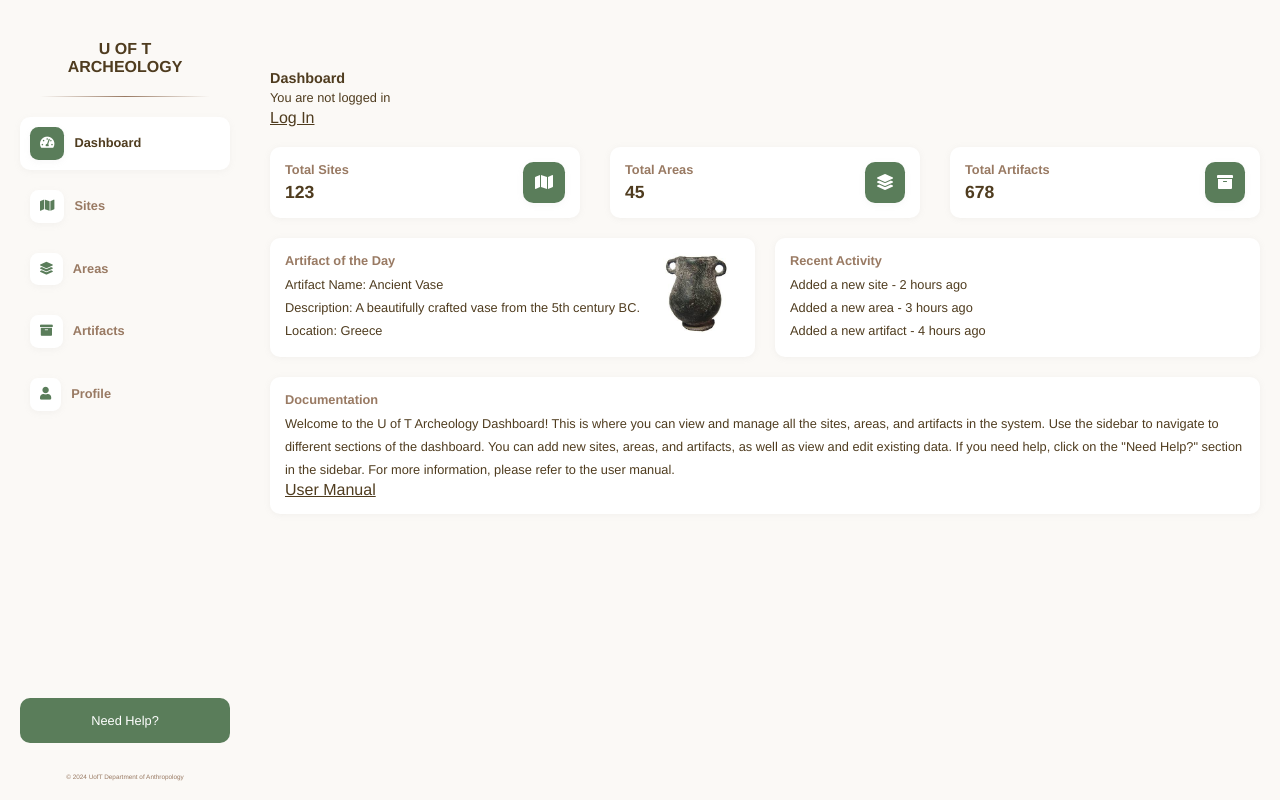
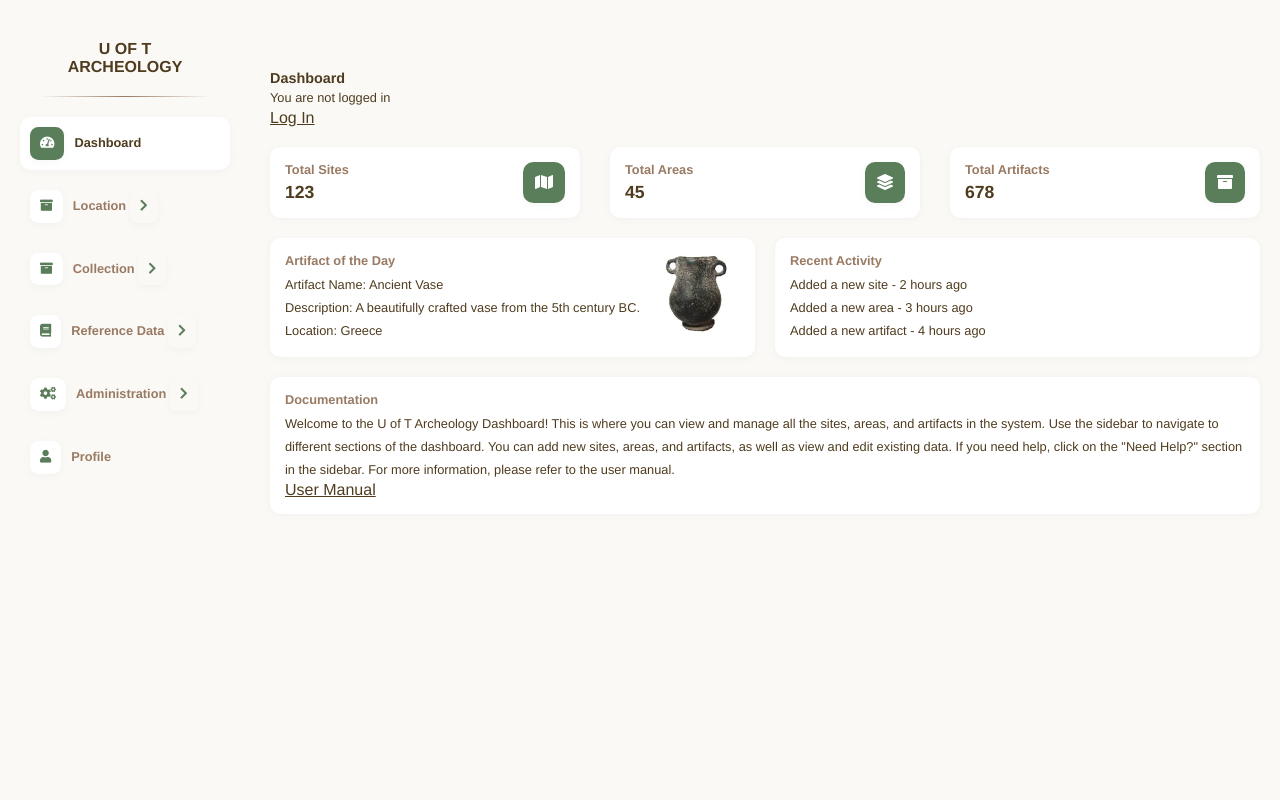
Before and after one commit to Kalshone/ArcheologyWeb, a Django app: page /dashboard/ in a window 1280 px wide. Run offline with Django 5.2, Linux system fonts and the light colour scheme.

Commit message:
add catagories for sidebar

```diff
--- a/ArcheologyWebsite/urls.py
+++ b/ArcheologyWebsite/urls.py
@@ -25,7 +25,12 @@ urlpatterns = [
     path('login/', views.login, name='login'),
     path("signup/", views.signup, name="signup"),
     # path('', include('myapp.urls')),
+
     path('sites/', views.sites, name='sites'),
+    # path('areas/', views.areas, name='areas'),
+    # path('pottery/', views.pottery, name='pottery'),
+    # path('artifacts/', views.artifacts, name='artifacts'),
+
     path('delete/<str:model_name>/<int:object_id>/', views.delete_object, name='delete_object'),
     path('update_object/<str:model_name>/<int:object_id>/', views.update_object, name='update_object'),
 
--- a/static/css/styles.css
+++ b/static/css/styles.css
@@ -194,6 +194,28 @@ hr {
   margin-right: 10px;
   box-shadow: 0 2px 6px rgba(180, 180, 180, 0.1);
 }
+
+/* Dropdown styles */
+.dropdown-content {
+  display: none;
+  padding-left: 20px;
+}
+
+.dropdown.active .dropdown-content {
+  display: block;
+}
+
+/* Chevron rotation */
+.fa-chevron-right, .fa-chevron-down {
+  transition: transform 0.3s ease;
+  background-color: transparent !important;
+}
+
+.dropdown.active .fa-chevron-right {
+  transform: rotate(90deg);
+}
+
+
 
 
 /* MAIN CONTENT */
--- a/templates/home.html
+++ b/templates/home.html
@@ -10,20 +10,66 @@
 </head>
 <body>
 
-    <!-- Sidebar -->
+  <!-- Sidebar -->
   <div class="sidebar">
     <div>
       <div class="logo">U OF T ARCHEOLOGY<hr></div>
 
-      <a href="{% url 'dashboard' %}" class="current-page"><i class="fas fa-tachometer-alt"></i>Dashboard</a>
-      <a href="{% url 'sites' %}"><i class="fas fa-map"></i>Sites</a>
-      <a href="#"><i class="fas fa-layer-group"></i>Areas</a>
-      <a href="#"><i class="fas fa-archive"></i>Artifacts</a>
-      <a href="#"><i class="fas fa-user"></i>Profile</a>
-    </div>
-    <div>
-      <div class="help">Need Help?</div>
-      <div class="footer">&copy; 2024 UofT Department of Anthropology</div>
+      <a href="{% url 'dashboard' %}" class="current-page">
+        <i class="fas fa-tachometer-alt"></i>Dashboard
+      </a>
+
+      <!-- Location -->
+      <div class="dropdown">
+        <a href="#" class="dropdown-trigger">
+          <i class="fas fa-archive"></i>Location
+          <i class="fas fa-chevron-right"></i>
+        </a>
+        <div class="dropdown-content">
+          <a href="{% url 'sites' %}"><i class="fas fa-map"></i>Sites</a>
+          <a href=""><i class="fas fa-layer-group"></i>Areas</a>
+        </div>
+      </div>
+
+      <!-- Collection -->
+      <div class="dropdown">
+        <a href="#" class="dropdown-trigger">
+          <i class="fas fa-archive"></i>Collection
+          <i class="fas fa-chevron-right"></i>
+        </a>
+        <div class="dropdown-content">
+          <a href=""><i class="fas fa-archive"></i>Pottery</a>
+          <a href=""><i class="fas fa-archive"></i>Other Artifacts</a>
+        </div>
+      </div>
+
+      <!-- Reference Data -->
+      <div class="dropdown">
+        <a href="#" class="dropdown-trigger">
+          <i class="fas fa-book"></i>Reference Data
+          <i class="fas fa-chevron-right"></i>
+        </a>
+        <div class="dropdown-content">
+          <a href=""><i class="fas fa-mountain"></i>Soil Types</a>
+          <a href=""><i class="fas fa-boxes"></i>Material Types</a>
+          <a href=""><i class="fas fa-clock"></i>Time Periods</a>
+        </div>
+      </div>
+
+      <!-- Administration -->
+      <div class="dropdown">
+        <a href="#" class="dropdown-trigger">
+          <i class="fas fa-cogs"></i>Administration
+          <i class="fas fa-chevron-right"></i>
+        </a>
+        <div class="dropdown-content">
+          <a href=""><i class="fas fa-exchange-alt"></i>Loans</a>
+          <a href=""><i class="fas fa-users"></i>Users</a>
+          <a href=""><i class="fas fa-key"></i>Permissions</a>
+        </div>
+      </div>
+
+      <a href=""><i class="fas fa-user"></i>Profile</a>
     </div>
   </div>
 
@@ -105,4 +151,31 @@
     </div>
   </div>
 
+  <script type="text/javascript">
+    document.addEventListener('DOMContentLoaded', function() {
+      const dropdowns = document.querySelectorAll('.dropdown');
+
+      dropdowns.forEach(dropdown => {
+        const trigger = dropdown.querySelector('.dropdown-trigger');
+
+        trigger.addEventListener('click', function(e) {
+          e.preventDefault();
+
+          // Toggle active class on dropdown
+          dropdown.classList.toggle('active');
+
+          // Find and toggle chevron icon
+          const chevron = this.querySelector('.fa-chevron-right, .fa-chevron-down');
+          if (chevron.classList.contains('fa-chevron-right')) {
+            chevron.classList.remove('fa-chevron-right');
+            chevron.classList.add('fa-chevron-down');
+          } else {
+            chevron.classList.remove('fa-chevron-down');
+            chevron.classList.add('fa-chevron-right');
+          }
+        });
+      });
+    });
+  </script>
+
 </body>
```
Also changed, not shown: db.sqlite3.
